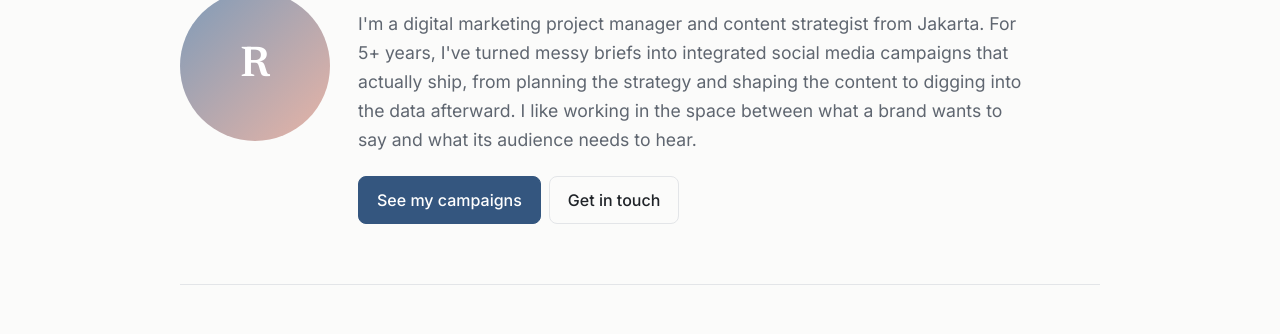
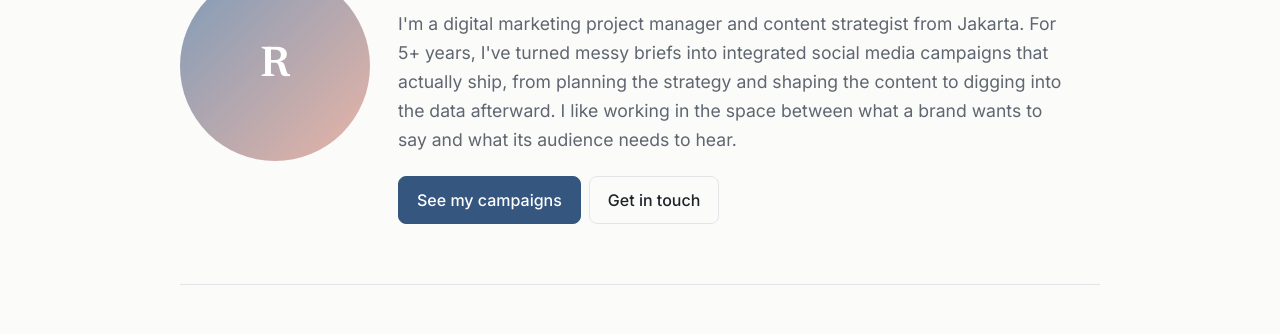
Before and after one commit to rsoetoto-netizen/rezi-portfolio, a plain HTML site: page index.html in a window 1280 px wide. Shown: the part 331-665 px from the top of the page. Drawn offline with Linux system fonts and the light colour scheme.

Commit message:
index.html

```diff
--- a/index.html
+++ b/index.html
@@ -110,8 +110,21 @@ footer p{max-width:50ch;color:var(--muted)}
 
 [hidden]{display:none!important}
 /* CMS-managed profile */
-.avatar{width:150px;height:150px;overflow:hidden}
-.avatar img{display:block;width:100%;height:100%;object-fit:cover}
+.avatar {
+  width: 190px;
+  height: 190px;
+  flex-shrink: 0;
+  border-radius: 50%;
+  overflow: hidden;
+}
+
+.avatar img {
+  display: block;
+  width: 100%;
+  height: 100%;
+  object-fit: cover;
+}
+
 #bio-subtitle{margin:4px 0 0;font-weight:500}
 /* Transparent-looking tool logo slots; images must themselves be transparent */
 .chips li.has-logo{background:transparent;border:0;padding:4px 10px;min-width:72px;height:54px}
@@ -131,7 +144,7 @@ footer p{max-width:50ch;color:var(--muted)}
 .contact-meme[hidden]{display:none}
 .contact-meme img{display:block;width:100%;max-width:380px;max-height:320px;object-fit:contain;border-radius:10px}
 .contact-meme figcaption{font-size:.85rem;color:var(--muted);margin-top:8px}
-@media(max-width:720px){.contact-layout{grid-template-columns:1fr}.avatar{width:132px;height:132px}}
+@media(max-width:720px){.contact-layout{grid-template-columns:1fr}.avatar {width:132px; height:132px;}}
 @media(max-width:440px){.campaign-gallery{grid-template-columns:1fr}}
 /* Languages beneath Skills & Tools: compact, borderless list */
 .languages-section {
```
